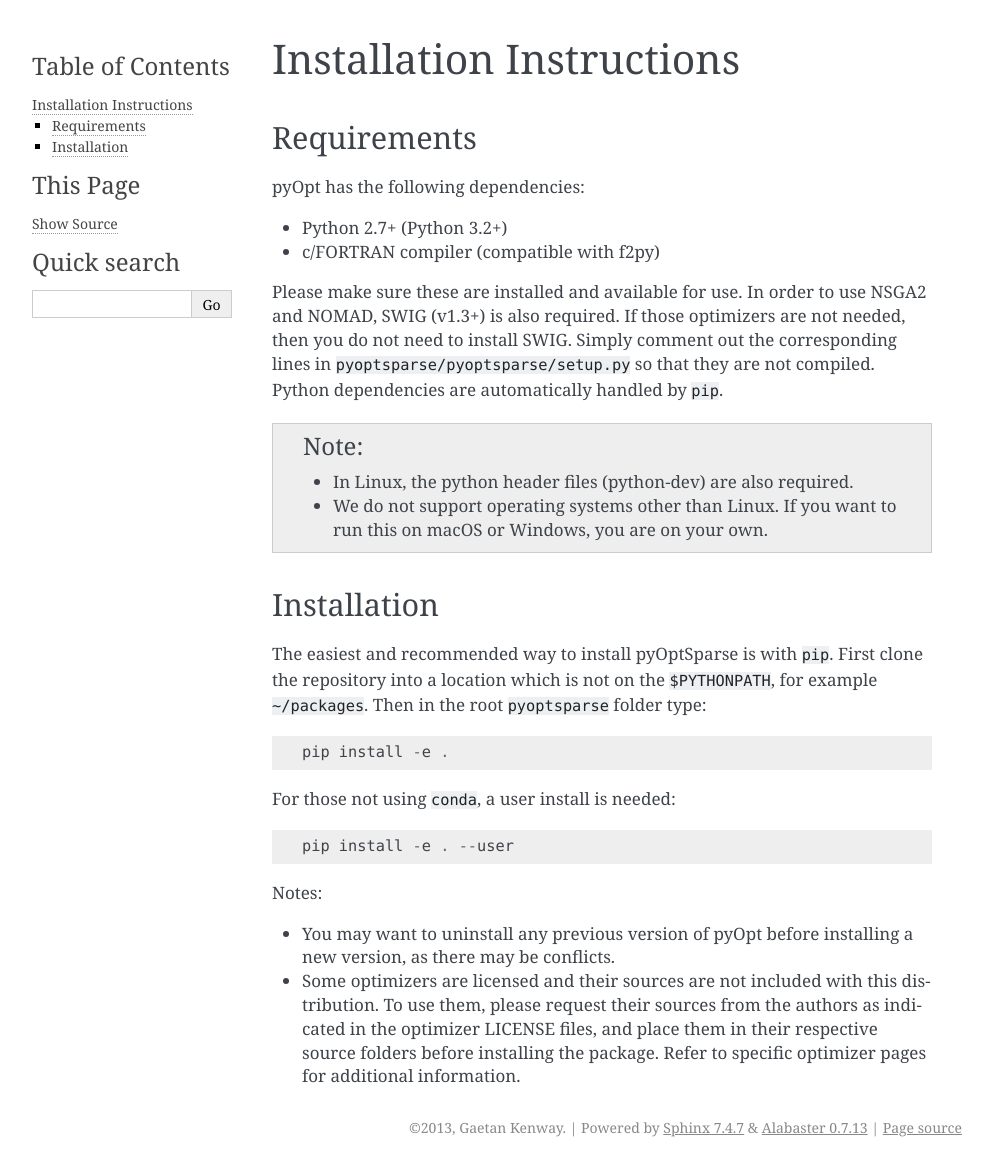
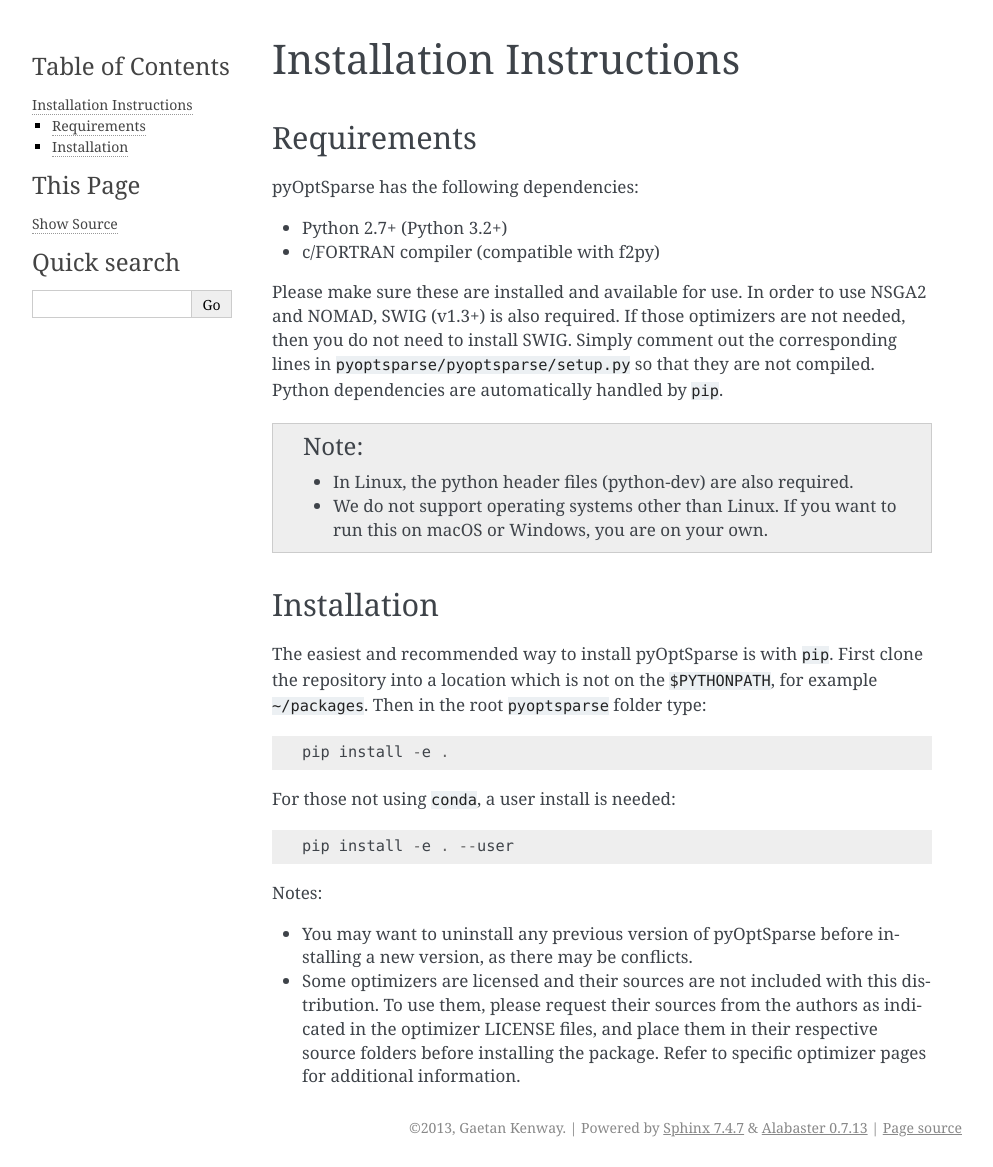
Before and after one commit to mdolab/pyoptsparse, a Sphinx documentation site: the page built from doc/install.rst, in a window 1280 px wide. Shown: the whole page, without its empty margins (148-1141 px from the left). Built offline with Sphinx 7.4.7, drawn with Linux system fonts in a browser that asks for light colours.

Commit message:
changed pyOpt to pyOptSparse on install page and typo fix

```diff
--- a/doc/install.rst
+++ b/doc/install.rst
@@ -5,7 +5,7 @@
 
 Requirements
 ------------
-pyOpt has the following dependencies:
+pyOptSparse has the following dependencies:
 
 * Python 2.7+ (Python 3.2+)
 * c/FORTRAN compiler (compatible with f2py)
@@ -35,7 +35,7 @@
 
 Notes:
 
-* You may want to uninstall any previous version of pyOpt before installing a new
+* You may want to uninstall any previous version of pyOptSparse before installing a new
   version, as there may be conflicts.
 * Some optimizers are licensed and their sources are not included with this distribution.
   To use them, please request their sources from the authors as indicated in the optimizer
```
Also changed, not shown: README.md (+1 -1 lines).
